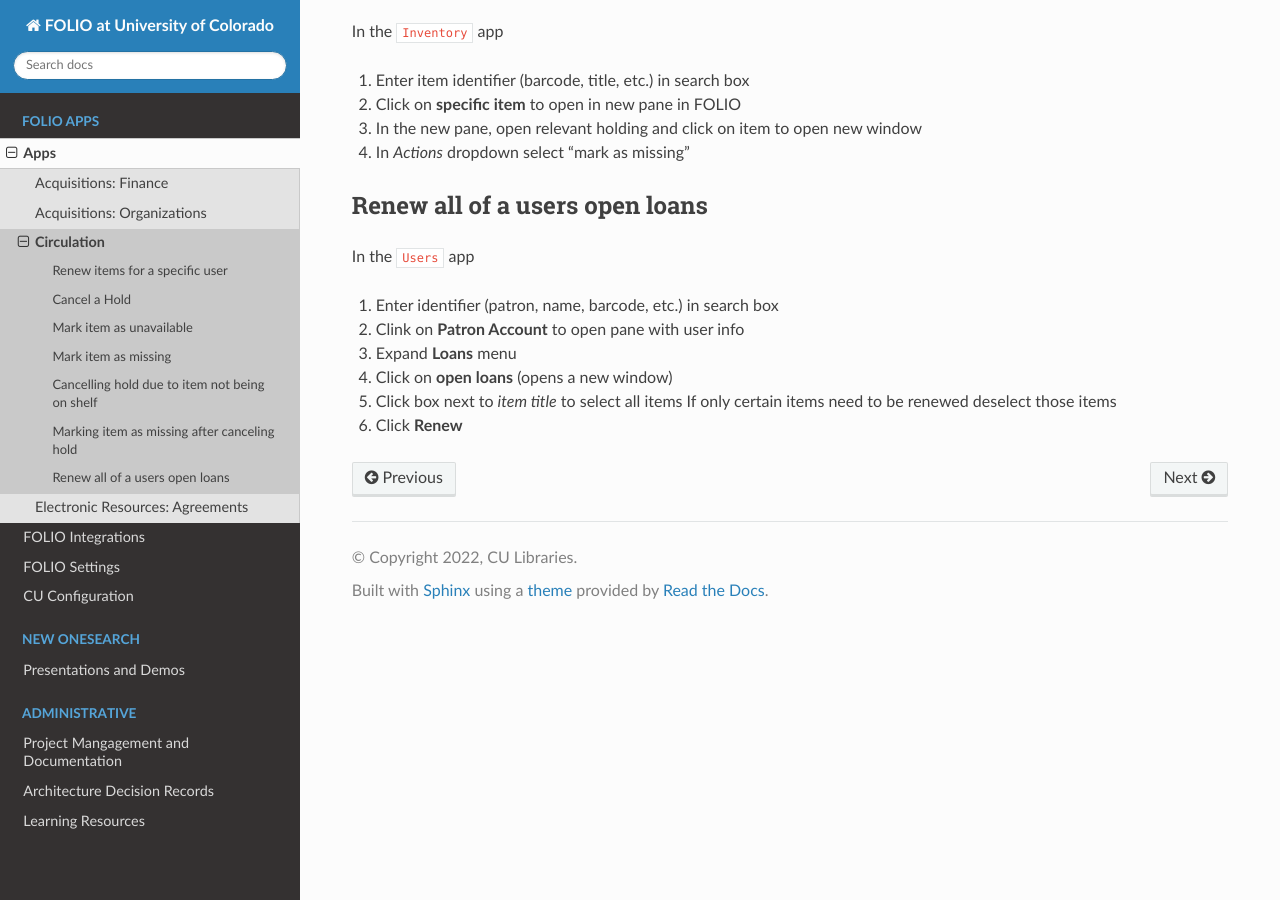
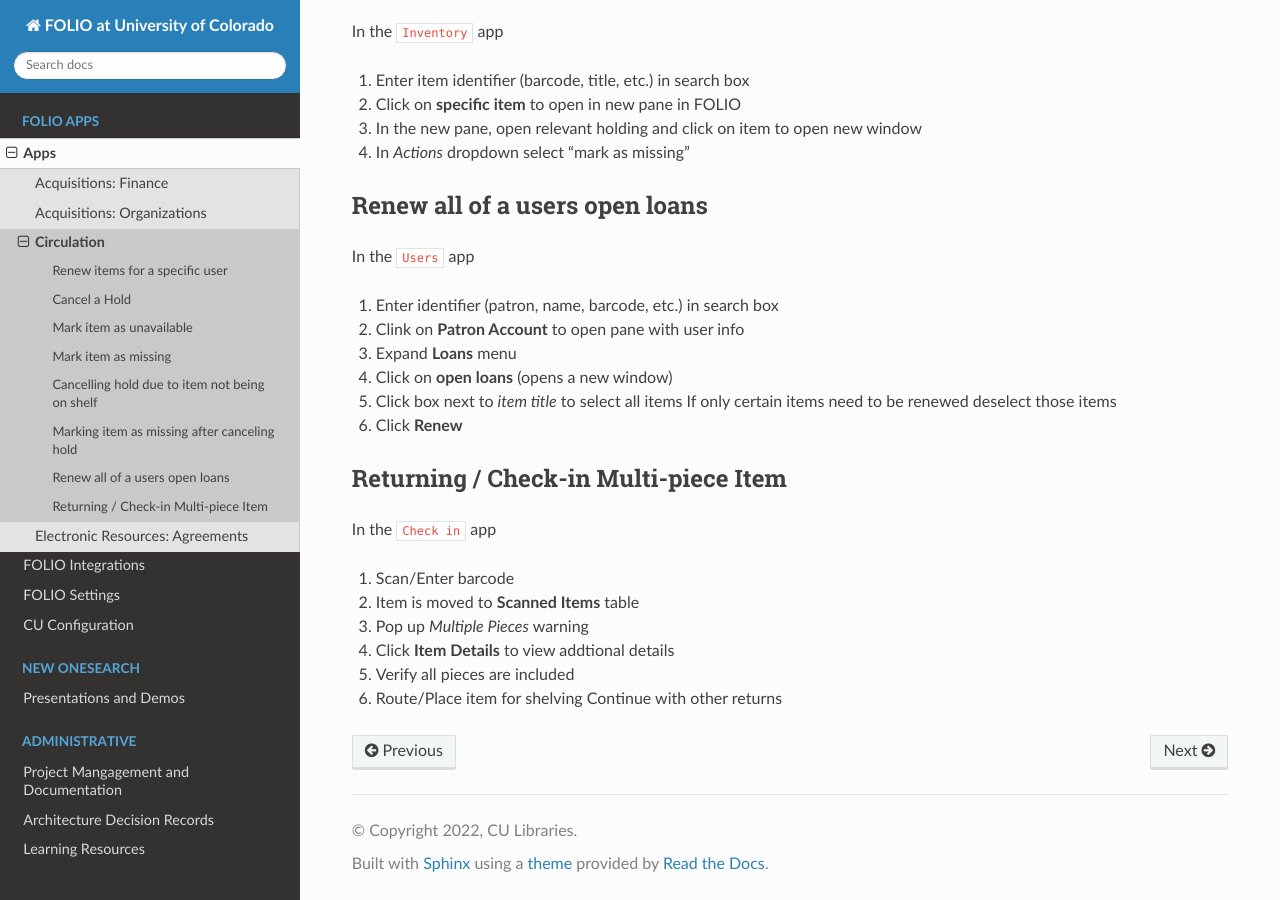
Before and after one commit to culibraries/folio, a Sphinx documentation site: the page built from docs/apps/circulation.md, in a window 1280 px wide and 900 px high, scrolled down 1825 px. Built offline with Sphinx 7.4.7 and the Read the Docs theme 2.0.0, drawn with Linux system fonts in a browser that asks for light colours.

Commit message:
Update circulation.md
added returning of multipiece items

```diff
--- a/docs/apps/circulation.md
+++ b/docs/apps/circulation.md
@@ -86,3 +86,14 @@
 1. Click box next to *item title* to select all items
 If only certain items need to be renewed deselect those items
 1. Click **Renew**
+
+## Returning / Check-in Multi-piece Item
+
+In the `Check in` app
+1. Scan/Enter barcode
+1. Item is moved to **Scanned Items** table
+1. Pop up *Multiple Pieces* warning
+1. Click **Item Details** to view addtional details
+1. Verify all pieces are included
+1. Route/Place item for shelving
+Continue with other returns
```
